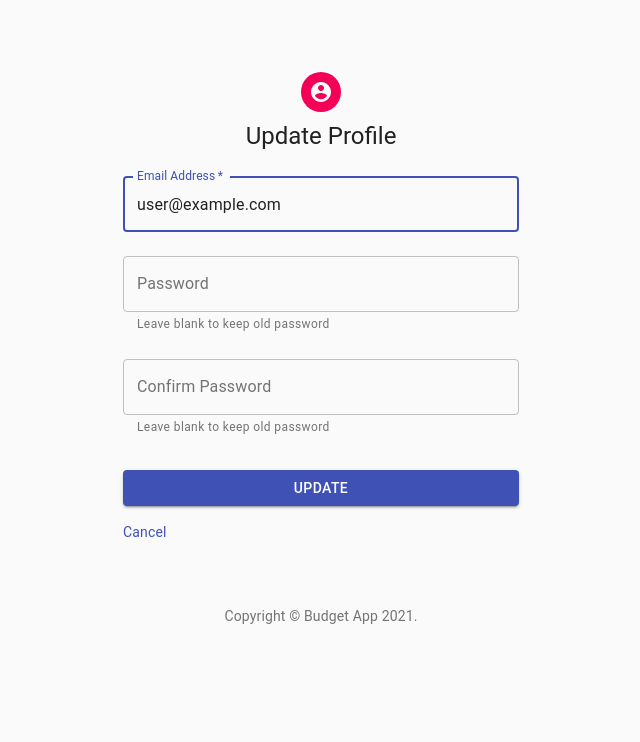
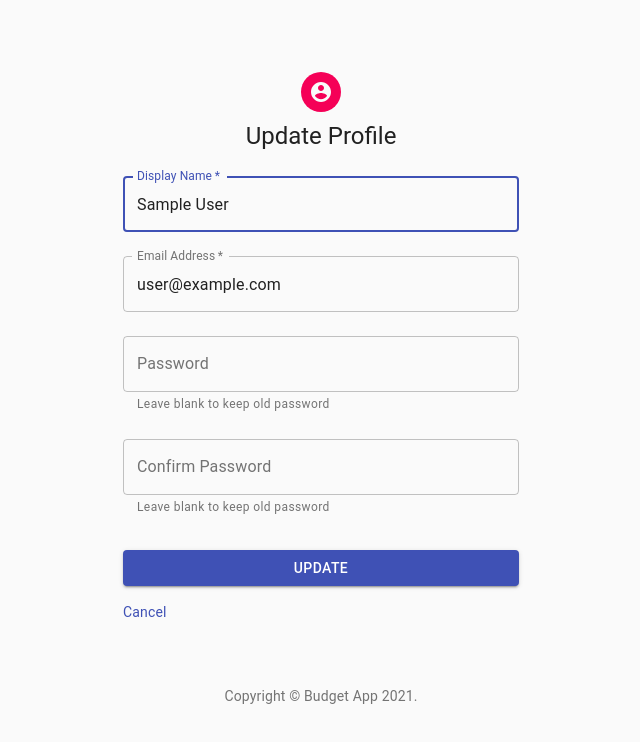
Before and after one commit to edindzabija/Expense-Tracker, a React (Create React App) app: page /update-profile in a window 1280 px wide. Shown: the top 742 px of the page, without its empty margins (319-959 px from the left). Built offline with nearby package versions, Linux system fonts and the light colour scheme; no server answers; sample sign-in values are in the browser's storage.

Commit message:
refactor

```diff
--- a/src/Screens/RegisterScreen.js
+++ b/src/Screens/RegisterScreen.js
@@ -14,7 +14,7 @@ import {
   Container,
 } from '@material-ui/core'
 
-import AddCircleIcon from '@material-ui/icons/AddCircle';
+import AddCircleIcon from '@material-ui/icons/AddCircle'
 import { makeStyles } from '@material-ui/core/styles'
 import Alert from '@material-ui/lab/Alert'
 
--- a/src/Screens/UpdateProfileScreen.js
+++ b/src/Screens/UpdateProfileScreen.js
@@ -14,7 +14,7 @@ import {
   Container,
 } from '@material-ui/core'
 
-import AccountCircleIcon from '@material-ui/icons/AccountCircle';
+import AccountCircleIcon from '@material-ui/icons/AccountCircle'
 import { makeStyles } from '@material-ui/core/styles'
 import Alert from '@material-ui/lab/Alert'
 
@@ -52,10 +52,11 @@ const useStyles = makeStyles((theme) => ({
 }))
 
 const UpdateProfileScreen = () => {
+  const nameRef = useRef()
   const emailRef = useRef()
   const passwordRef = useRef()
   const passwordConfirmRef = useRef()
-  const { currentUser, updateEmail, updatePassword } = useAuth()
+  const { currentUser, updateEmail, updatePassword, updateName } = useAuth()
   const [error, setError] = useState()
   const [loading, setLoading] = useState(false)
   const history = useHistory()
@@ -76,6 +77,9 @@ const UpdateProfileScreen = () => {
     }
     if (passwordRef.current.value) {
       promises.push(updatePassword(passwordRef.current.value))
+    }
+    if (nameRef.current.value) {
+      promises.push(updateName(nameRef.current.value))
     }
 
     Promise.all(promises)
@@ -105,6 +109,20 @@ const UpdateProfileScreen = () => {
         <form className={classes.form} noValidate onSubmit={handleSubmit}>
           <TextField
             required
+            id='displayName'
+            variant='outlined'
+            margin='normal'
+            fullWidth
+            label='Display Name'
+            name='displayName'
+            autoFocus
+            inputRef={nameRef}
+            defaultValue={
+              currentUser.displayName ? currentUser.displayName : ''
+            }
+          />
+          <TextField
+            required
             id='email'
             variant='outlined'
             margin='normal'
@@ -112,7 +130,6 @@ const UpdateProfileScreen = () => {
             label='Email Address'
             name='email'
             autoComplete='email'
-            autoFocus
             inputRef={emailRef}
             defaultValue={currentUser.email}
           />
--- a/src/components/App.js
+++ b/src/components/App.js
@@ -6,7 +6,7 @@ import LoginScreen from '../screens/LoginScreen'
 import ResetPasswordScreen from '../screens/ResetPasswordScreen'
 import UpdateProfileScreen from '../screens/UpdateProfileScreen'
 import { AuthProvider } from '../contexts/AuthContext'
-import PrivateRoute from './PrivateRoute'
+import PrivateRoute from './util/PrivateRoute'
 
 function App() {
   return (
--- a/src/components/dashboard/Dashboard.js
+++ b/src/components/dashboard/Dashboard.js
@@ -138,6 +138,7 @@ export default function Dashboard() {
 
   const [error, setError] = useState('')
   const { currentUser, logout } = useAuth()
+
   const history = useHistory()
 
   const handleLogout = async () => {
@@ -150,7 +151,7 @@ export default function Dashboard() {
       setError('Failed to Log Out')
     }
   }
-
+  console.log(currentUser.displayName)
   return (
     <div className={classes.root}>
       <CssBaseline />
@@ -178,7 +179,7 @@ export default function Dashboard() {
             noWrap
             className={classes.title}
           >
-            Dashboard
+            {currentUser.displayName && (currentUser.displayName + '`s')} Dashboard
           </Typography>
         </Toolbar>
       </AppBar>
@@ -234,6 +235,7 @@ export default function Dashboard() {
           <Button onClick={handleLogout}>Log Out</Button>
           <span>loged in as: </span>
           {currentUser.email}
+
           {error && (
             <Alert severity='error' my={3}>
               {error}
--- a/src/components/dashboard/Expenses.js
+++ b/src/components/dashboard/Expenses.js
@@ -14,9 +14,9 @@ function createData(id, date, name, category, note, amount) {
 }
 
 const rows = [
-  createData(0, '15 Jan, 2021', 'Electricity', 'Household', 'Necesity', 34.0),
-  createData(0, '08 Jan, 2021', 'MacBook Pro', 'Work', 'New Computer', 3312.0),
-  createData(0, '16 Feb, 2019', 'Kirija', 'Household', 'flat', 320.0),
+  createData(6, '15 Jan, 2021', 'Electricity', 'Household', 'Necesity', 34.0),
+  createData(7, '08 Jan, 2021', 'MacBook Pro', 'Work', 'New Computer', 3312.0),
+  createData(8, '16 Feb, 2019', 'Kirija', 'Household', 'flat', 320.0),
 ]
 
 function preventDefault(event) {
--- a/src/components/dashboard/Incomes.js
+++ b/src/components/dashboard/Incomes.js
@@ -15,9 +15,9 @@ function createData(id, date, name, category, note, amount) {
 
 const rows = [
   createData(0, '16 Jan, 2021', 'Web Dev', 'Side Hustle', 'consulting', 320.0),
-  createData(0, '16 Jan, 2021', 'AI Project', 'Work', 'paycheck', 3312.0),
-  createData(0, '08 Jan, 2021', 'AI Project', 'Work', 'paycheck', 3312.0),
-  createData(0, '06 Jan, 2021', 'AI Project', 'Work', 'paycheck', 3312.0),
+  createData(1, '16 Jan, 2021', 'AI Project', 'Work', 'paycheck', 3312.0),
+  createData(2, '08 Jan, 2021', 'AI Project', 'Work', 'paycheck', 3312.0),
+  createData(3, '06 Jan, 2021', 'AI Project', 'Work', 'paycheck', 3312.0),
 ]
 
 function preventDefault(event) {
--- a/src/components/PrivateRoute.js
+++ b/src/components/util/PrivateRoute.js
@@ -1,6 +1,6 @@
 import React from 'react'
 import { Redirect, Route } from 'react-router-dom'
-import { useAuth } from '../contexts/AuthContext'
+import { useAuth } from '../../contexts/AuthContext'
 
 const PrivateRoute = ({ component: Component, ...rest }) => {
   const { currentUser } = useAuth()
--- a/src/contexts/AuthContext.js
+++ b/src/contexts/AuthContext.js
@@ -34,6 +34,12 @@ export const AuthProvider = ({ children }) => {
     return currentUser.updatePassword(password)
   }
 
+  const updateName = (name) => {
+    return currentUser.updateProfile({
+      displayName: name,
+    })
+  }
+
   useEffect(() => {
     const unsubscribe = auth.onAuthStateChanged((user) => {
       setCurrentUser(user)
@@ -50,6 +56,7 @@ export const AuthProvider = ({ children }) => {
     resetPassword,
     updateEmail,
     updatePassword,
+    updateName,
   }
 
   return (
--- a/src/firebase.js
+++ b/src/firebase.js
@@ -1,14 +1,17 @@
-import firebase from "firebase/app"
-import "firebase/auth"
+import firebase from 'firebase/app'
+import 'firebase/auth'
+import 'firebase/firestore'
 
-const app = firebase.initializeApp({
+const firebaseConfig = {
   apiKey: process.env.REACT_APP_FIREBASE_API_KEY,
   authDomain: process.env.REACT_APP_FIREBASE_AUTH_DOMAIN,
   projectId: process.env.REACT_APP_FIREBASE_PROJECT_ID,
   storageBucket: process.env.REACT_APP_FIREBASE_STORAGE_BUCKET,
   messagingSenderId: process.env.REACT_APP_FIREBASE_MESSAGING_SENDER_ID,
   appId: process.env.REACT_APP_FIREBASE_APP_ID,
-})
+}
 
-export const auth = app.auth()
-export default app
+firebase.initializeApp(firebaseConfig)
+
+export const projectFirestore = firebase.firestore()
+export const auth = firebase.auth()
```
Also changed, not shown: 1 other file (tests, documents, lock files or other folders).
